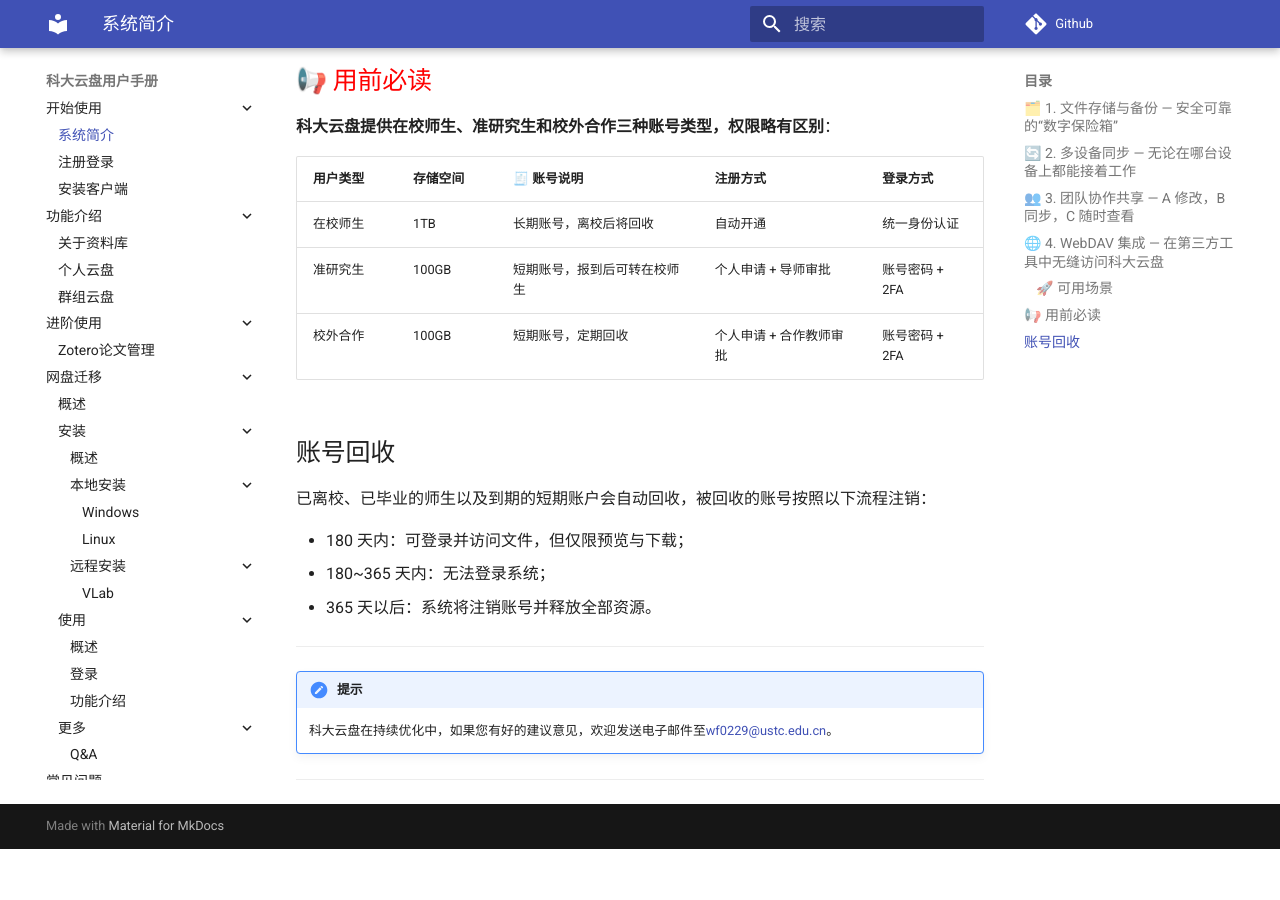
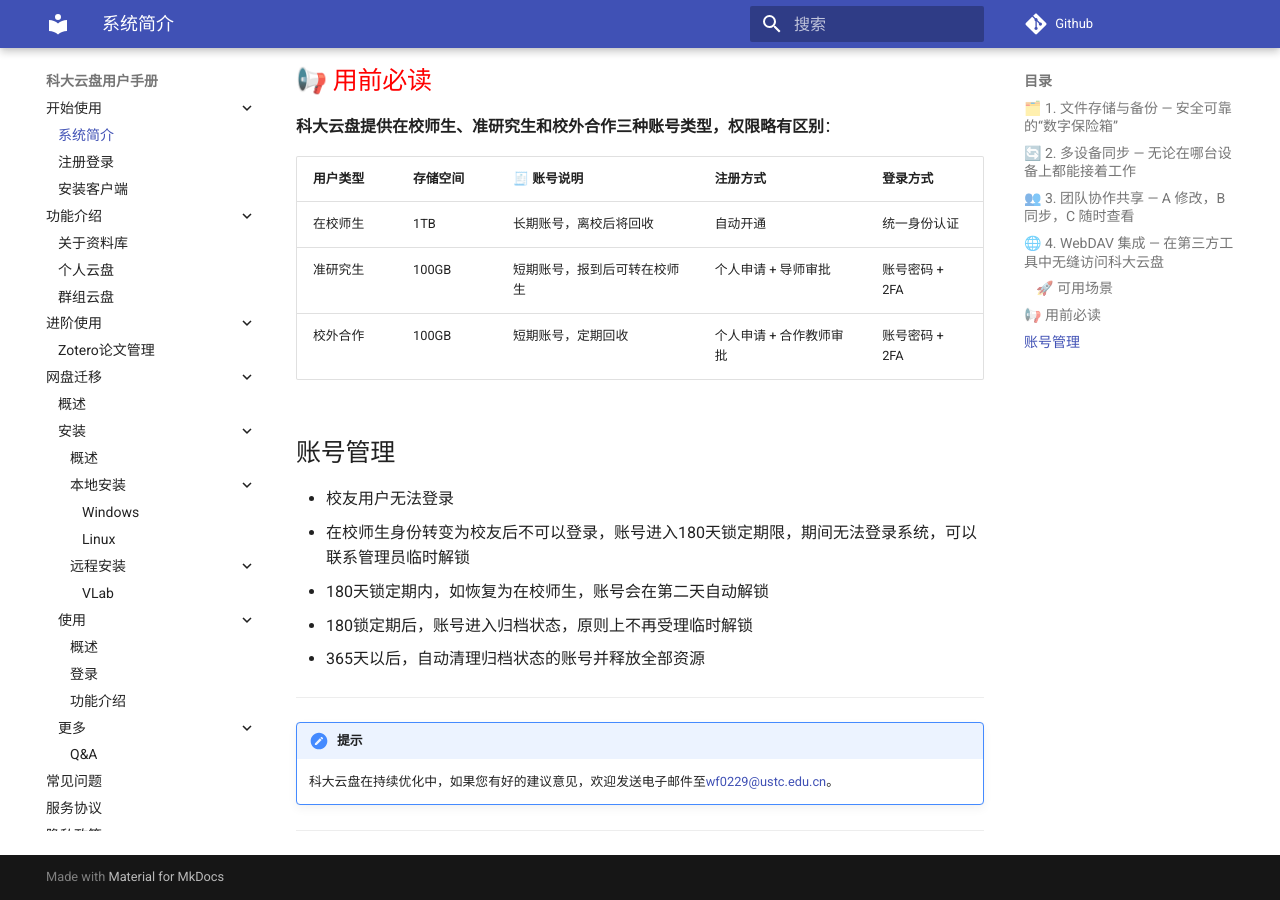
Before and after one commit to wf0229/pan_doc, an MkDocs documentation site: the page built from docs/index.md, in a window 1280 px wide and 900 px high, scrolled down 2593 px. Built offline with MkDocs 1.6.1 and Material for MkDocs 9.7.7, drawn with Linux system fonts in a browser that asks for light colours; comment, search, counter and statistics services are not loaded; before the commit the page ends 3442 px from its top, so only the background shows below that.

Commit message:
Update index.md

```diff
--- a/docs/index.md
+++ b/docs/index.md
@@ -91,13 +91,13 @@
 | 准研究生   | 100GB     | 短期账号，报到后可转在校师生 | 个人申请 + 导师审批 | 账号密码 + 2FA   |
 | 校外合作   | 100GB     | 短期账号，定期回收         | 个人申请 + 合作教师审批 | 账号密码 + 2FA |
 
-## 账号回收
+## 账号管理
 
-已离校、已毕业的师生以及到期的短期账户会自动回收，被回收的账号按照以下流程注销：
-
-- 180 天内：可登录并访问文件，但仅限预览与下载；
-- 180~365 天内：无法登录系统；
-- 365 天以后：系统将注销账号并释放全部资源。
+- 校友用户无法登录
+- 在校师生身份转变为校友后不可以登录，账号进入180天锁定期限，期间无法登录系统，可以联系管理员临时解锁
+- 180天锁定期内，如恢复为在校师生，账号会在第二天自动解锁
+- 180锁定期后，账号进入归档状态，原则上不再受理临时解锁
+- 365天以后，自动清理归档状态的账号并释放全部资源
 ---
 !!! note "提示"
 
```
